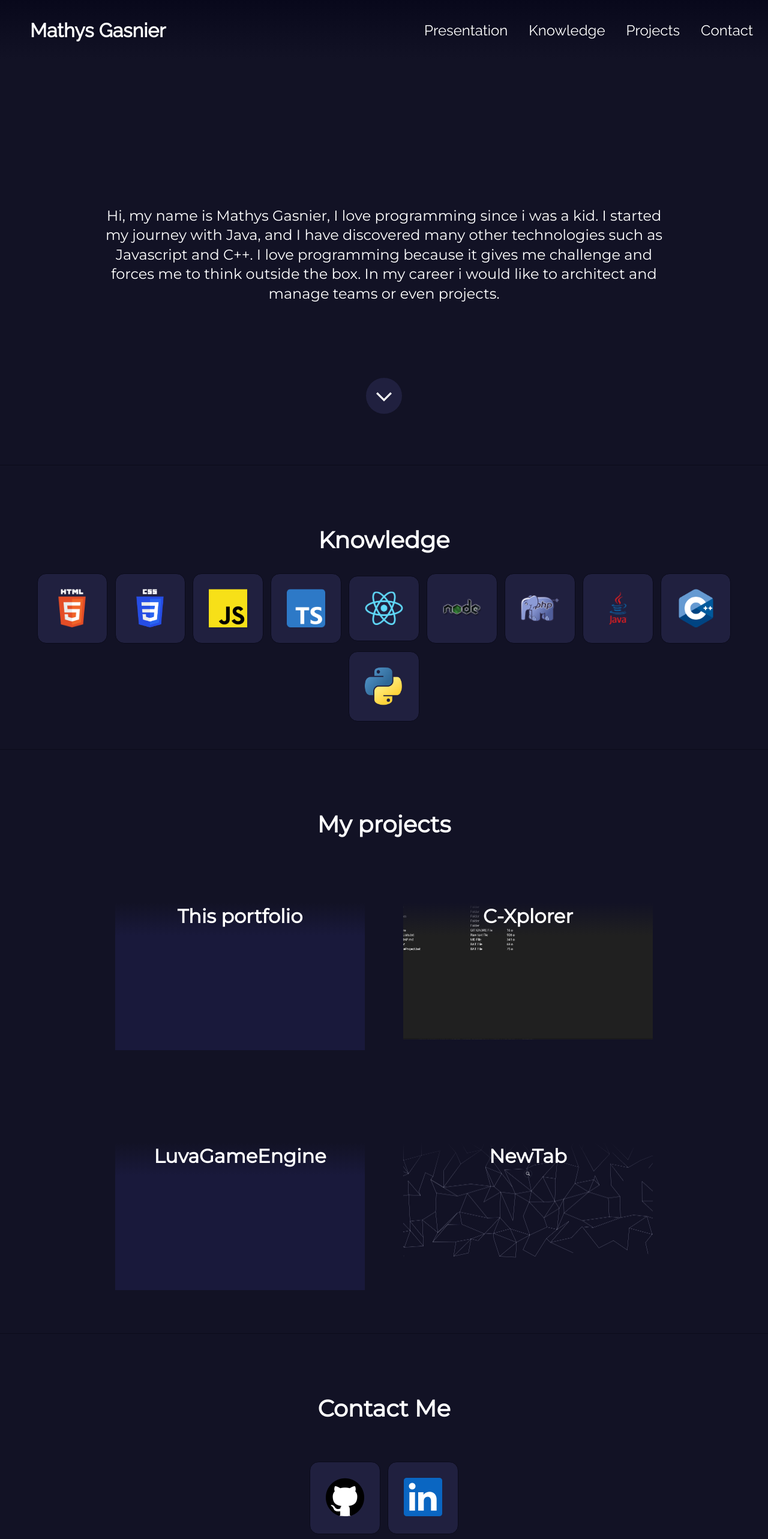
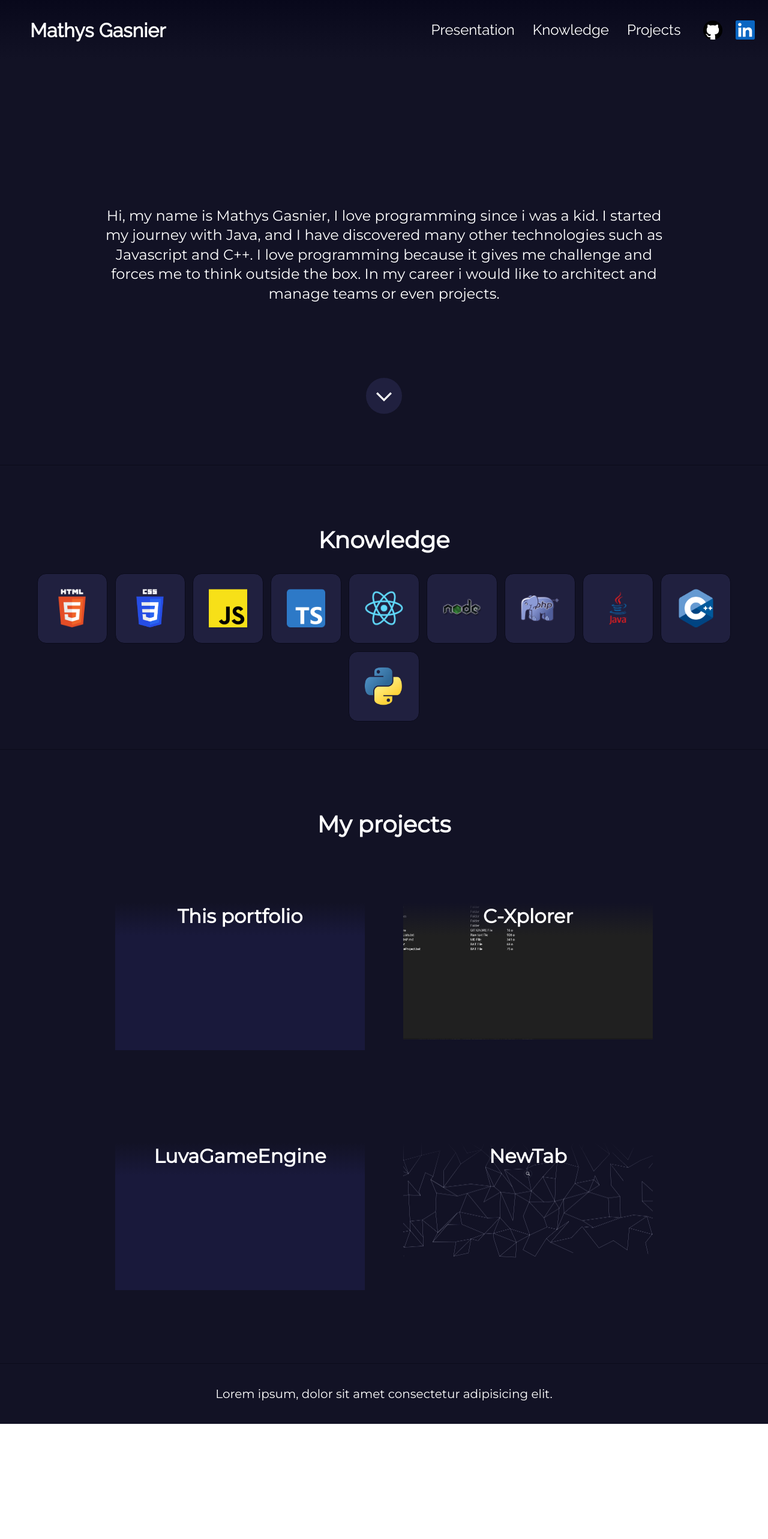
Before and after one commit to mateoox600/Portfolio, a React (Create React App) app: page / in a window 1280 px wide. Shown: the top 2566 px of the page at 60% size. After the commit the page ends 2374 px from the top, so only its background shows below. Built offline with nearby package versions, Linux system fonts and the light colour scheme.

Commit message:
Removing contacts to move them to the nav bar Adding nav bar animation

```diff
--- a/src/App.css
+++ b/src/App.css
@@ -150,52 +150,6 @@
   flex-wrap: wrap;
 }
 
-
-#contact {
-  min-height: 35vh;
-  display: flex;
-  justify-content: center;
-  align-items: center;
-  flex-direction: column;
-  padding-bottom: 5vh;
-}
-
-.contact-title {
-  margin: 2vw;
-  font-size: 3vw;
-}
-
-.contacts {
-  min-height: 25vh;
-  width: 100vw;
-  display: flex;
-  justify-content: center;
-  align-items: center;
-  flex-direction: row;
-  flex-wrap: wrap;
-}
-
-.contact-link {
-  display: block;
-  width: 5vw;
-  aspect-ratio: 1/1;
-  padding: 2vw;
-  margin: 0.5vw;
-  border-radius: 15px;
-  background-color: #20203f;
-  border: #0b0b1b 1px solid;
-  transition: all 0.25s ease-in-out;
-}
-
-.contact-link>img {
-  width: 100%;
-}
-
-.contact-link:hover {
-  background-color: #2b2b4d;
-  transform: scale(1.1);
-}
-
 footer {
   height: 100px;
   display: flex;
--- a/src/App.tsx
+++ b/src/App.tsx
@@ -20,7 +20,6 @@ import newtab from './projects/newtab.png';
 import openNew from './icons/openNew.svg';
 import arrowDown from './icons/downArrow.svg';
 import github from './icons/github.png';
-import linkedIn from './icons/linkedIn.png';
 
 function App() {
 
@@ -97,13 +96,6 @@ function App() {
             />
           </div>
         </div>
-        <div className='section' id='contact'>
-          <h1 className='contact-title'>Contact Me</h1>
-          <div className='contacts'>
-            <a className='contact-link' href="https://github.com/mateoox600" target='_blank' rel='noreferrer'><img src={github} alt="" /></a>
-            <a className='contact-link' href="https://www.linkedin.com/in/mathys-g" target='_blank' rel='noreferrer'><img src={linkedIn} alt="" /></a>
-          </div>
-        </div>
       </main>
       <footer>
         Lorem ipsum, dolor sit amet consectetur adipisicing elit.
--- a/src/header/Header.css
+++ b/src/header/Header.css
@@ -37,11 +37,89 @@
 }
 
 .nav-item {
-    margin-right: 15px;
-    padding: 10px;
+    margin-right: 25px;
+    padding: 2.5px;
     cursor: pointer;
     font-size: 1.5em;
     font-family: 'Raleway', sans-serif;
+    display: flex;
+    justify-content: center;
+    align-items: center;
+}
+
+a.nav-item {
+    margin-top: auto;
+    margin-bottom: auto;
+    position: relative;
+    height: 1.60em;
+}
+
+a.nav-item::after {
+    content: '';
+    position: absolute;
+    bottom: 0;
+    left: 5px;
+    width: calc(100% - 7.5px);
+    height: 0.1em;
+    background-color: white;
+    transition: all 300ms ease-in-out;
+    opacity: 0;
+    transform: scaleX(0);
+    transform-origin: center;
+}
+
+a.nav-item:hover::after {
+    opacity: 1;
+    transform: scaleX(1);
+}
+
+#contacts {
+    display: flex;
+    flex-direction: row;
+    align-items: center;
+    justify-content: center;
+    height: 100%;
+    margin: 10px;
+    margin-left: -5px;
+}
+
+.contacts-link {
+  display: flex;
+  justify-content: center;
+  align-items: center;
+  width: 4vh;
+  height: 4vh;
+  aspect-ratio: 1/1;
+  margin-right: -2px;
+  padding: 1.25vh;
+  border-left: 2px transparent solid;
+  border-right: 2px transparent solid;
+  transition: all 0.3s ease-in-out;
+}
+
+.contacts-link>img {
+  width: 100%;
+  height: 100%;
+}
+
+@media (max-height: 700px) {
+
+    .contacts-link {
+        width: 6vh;
+        height: 6vh;
+    }
+
+}
+
+.contacts-link:hover {
+  border-left: 2px white solid;
+  border-right: 2px white solid;
+}
+
+.header.scrolling .contacts-link {
+    width: 2.5vh;
+    height: 2.5vh;
+    padding: 1vh;
 }
 
 .burger-nav {
--- a/src/header/Header.tsx
+++ b/src/header/Header.tsx
@@ -1,6 +1,8 @@
 import { useState } from 'react';
 import menu from './menu.svg';
 import './Header.css';
+import github from '../icons/github.png';
+import linkedIn from '../icons/linkedIn.png';
 
 export default function Header() {
 
@@ -18,7 +20,10 @@ export default function Header() {
                 <a href='#presentation' className='nav-item'>Presentation</a>
                 <a href="#techno" className='nav-item'>Knowledge</a>
                 <a href='#projects' className='nav-item'>Projects</a>
-                <a href='#contact' className='nav-item'>Contact</a>
+                <div className='nav-item' id='contacts'>
+                    <a className='contacts-link' href="https://github.com/mateoox600" target='_blank' rel='noreferrer'><img src={github} alt="" /></a>
+                    <a className='contacts-link' href="https://www.linkedin.com/in/mathys-g" target='_blank' rel='noreferrer'><img src={linkedIn} alt="" /></a>
+                </div>
             </div>
             <div className='burger-nav'>
                 <img className='burger-menu' src={menu} alt="" />
```
Also changed, not shown: src/knowledge/react.png.
